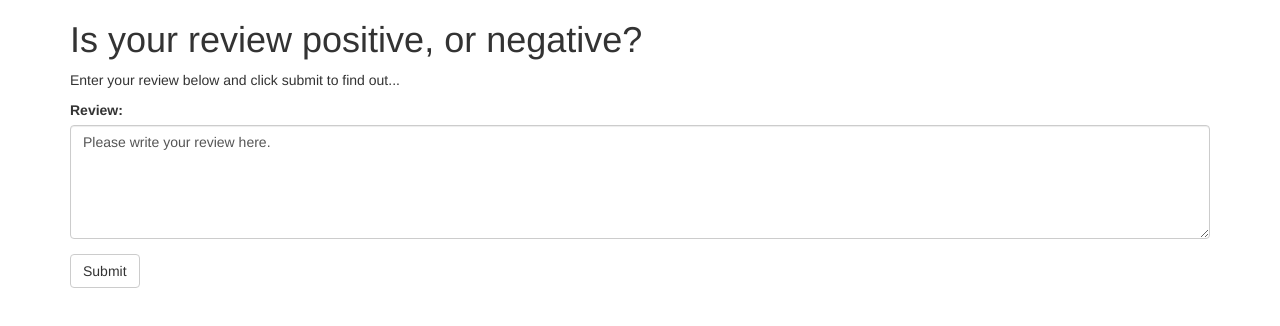
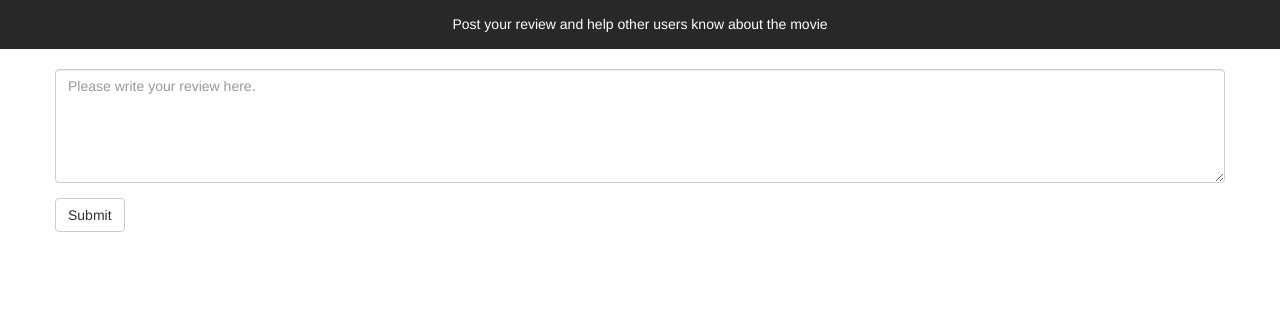
Before and after one commit to dipaxce/Udacity-DeepLearning-Nano-Degree, a plain HTML site: page Amazon Sagemaker Sentiment Analysis model/index.html in a window 1280 px wide. Drawn offline with nearby package versions, Linux system fonts and the light colour scheme.

Commit message:
feat: Updated the html file

```diff
--- a/Amazon Sagemaker Sentiment Analysis model/index.html
+++ b/Amazon Sagemaker Sentiment Analysis model/index.html
@@ -30,18 +30,74 @@
          }
         </script>
 
+        <style>
+            nav
+            {
+                background-color: #282828;
+                text-align: center;
+                display: block;
+                position: sticky;
+                left: 0;
+                top: 0;
+                width: 100%;
+                z-index: 10000;
+                cursor: default;
+                height: 3.5em;
+                line-height: 3.5em;
+            }
+
+            ul {
+                margin-bottom: 0;
+                list-style: none;
+                padding-left: 0;}
+
+            li {
+                display: inline-block;
+                padding-left: 0;
+            }
+
+            p {
+                position: relative;
+                display: block;
+                color: #fff;
+                text-decoration: none;
+                outline: 0;
+                font-weight: 1200;
+                border-radius: 8px;
+                color: #fff;
+                height: 2.5em;
+                line-height: 2.5em;
+                padding: 0 1.25em;
+            }
+
+            .container {
+                margin: 0 auto;
+                max-width: calc(100% - 50px);
+                width: 1200px;
+            }
+
+
+        </style>
+
+
+
     </head>
     <body>
 
+        <nav id="nav">
+            <ul class="container">
+                <li><p>Post your review and help other users know about the movie</p></li>
+            </ul>
+        </nav>
+
         <div class="container">
-            <h1>Is your review positive, or negative?</h1>
-            <p>Enter your review below and click submit to find out...</p>
+            <!-- <p>Please Enter your review for the movie</p> -->
             <form method="POST"
                   action="**REPLACE WITH PUBLIC API URL**"
                   onsubmit="return submitForm(this);" >                     <!-- HERE IS WHERE YOU NEED TO ENTER THE API URL -->
                 <div class="form-group">
-                    <label for="review">Review:</label>
-                    <textarea class="form-control"  rows="5" id="review">Please write your review here.</textarea>
+                    <label for="review"></label>
+                    <textarea class="form-control"  rows="5" id="review", placeholder="Please write your review here."></textarea>
                 </div>
                 <button type="submit" class="btn btn-default">Submit</button>
             </form>
```
